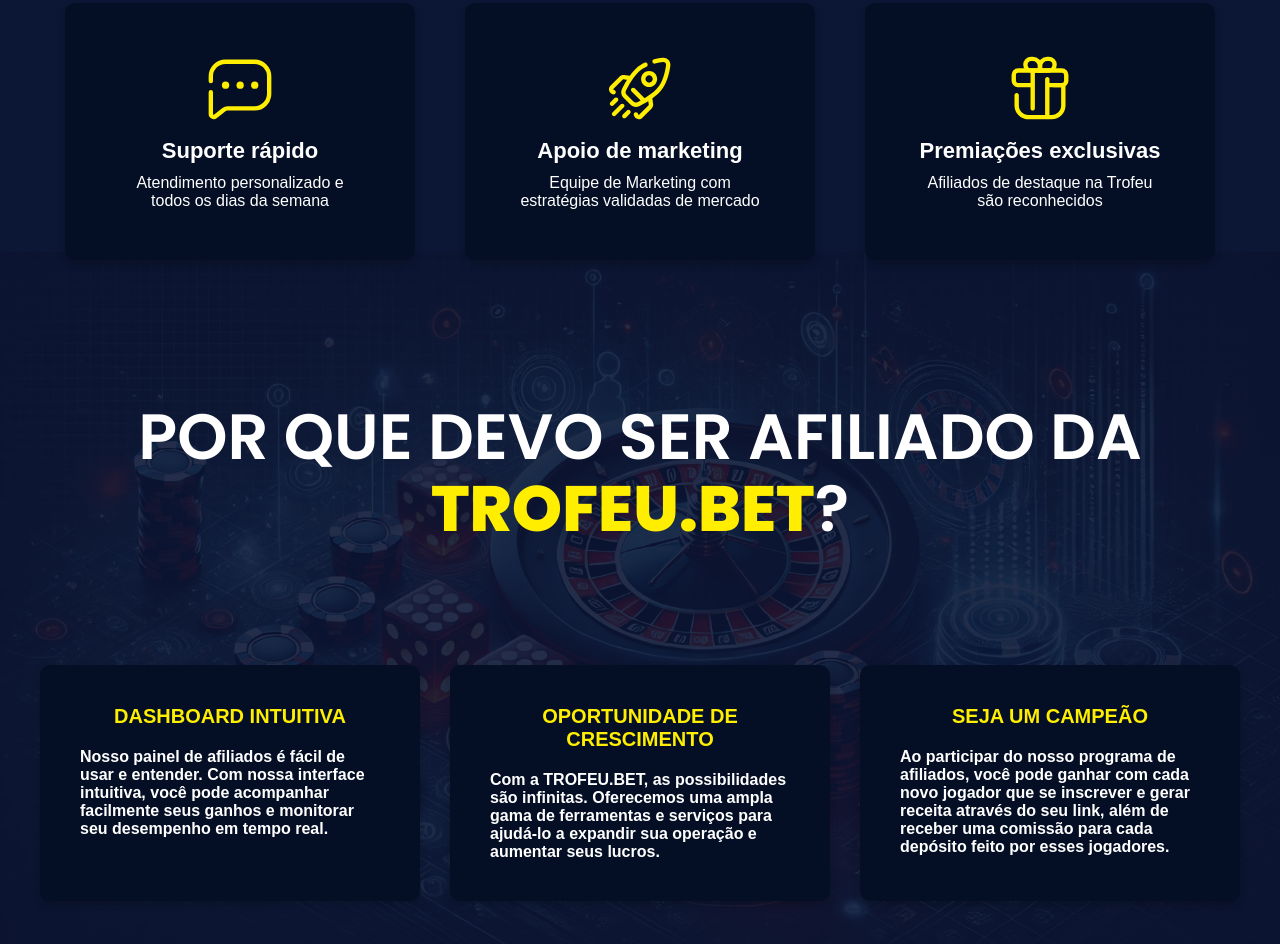
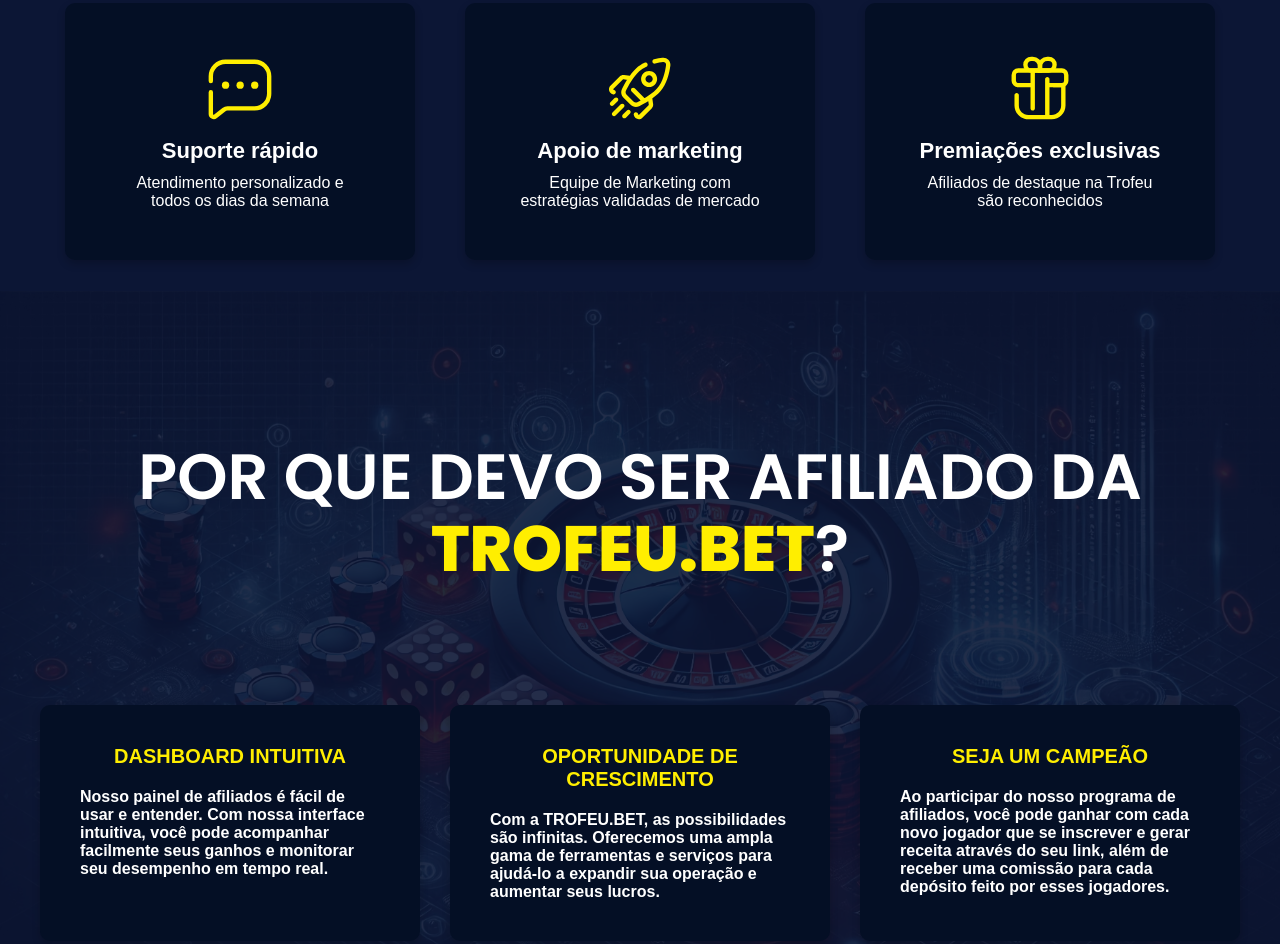
Before and after one commit to ramonviera/trofeuafiliado, a website: page index.html in a window 1280 px wide. Shown: the part 1427-2371 px from the top of the page. Drawn offline with nearby package versions, Linux system fonts and the light colour scheme.

Commit message:
Update cassino.css

```diff
--- a/style/cassino.css
+++ b/style/cassino.css
@@ -4,11 +4,13 @@
   width: 80%;
 }
 
-
+.container-cassino{
+ margin-top: 40px;
+}
 .div-cassino{
   max-width: 1200px;
   margin: auto;
-position: relative;
+  position: relative;
   font-family: Arial, sans-serif;
   color: white;
   display: flex;
```
